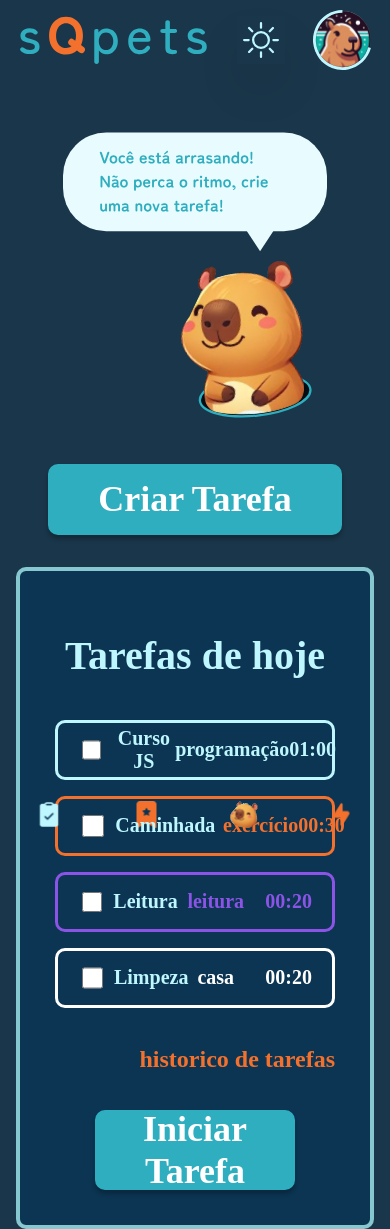
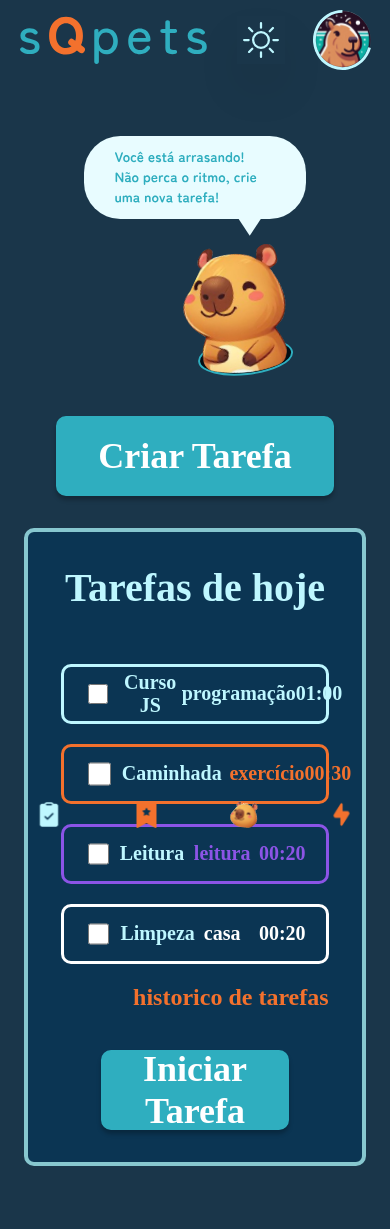
Before and after one commit to sQsquad/sQpets, a React (Vite) app: page / in a window 390 px wide. Shown: the top 1229 px of the page. After the commit the page ends 1190 px from the top, so only its background shows below. Built offline with nearby package versions, Linux system fonts and the light colour scheme; a web font is replaced by a local one.

Commit message:
Edit: ajustes iniciais de responsividade tablet view

```diff
--- a/src/components/BotaoTema/index.jsx
+++ b/src/components/BotaoTema/index.jsx
@@ -2,10 +2,7 @@ import styled from "styled-components";
 import { useTheme } from "../../contexto/ThemeContext";
 import { BsMoon, BsSun } from "react-icons/bs";
 
-export default function BotaoTema() {
-    const { isLightMode, toggleTheme } = useTheme();
-
-    const Tema = styled.button`
+const Tema = styled.button`
         background-color: transparent;
         cursor: pointer;
         width: 3rem;
@@ -24,9 +21,14 @@ export default function BotaoTema() {
         }
     `
 
+export default function BotaoTema() {
+    const { isLightMode, toggleTheme } = useTheme();
+
     return (
+        <>
         <Tema onClick={toggleTheme}>
             {isLightMode ? <BsMoon /> : <BsSun />}
         </Tema>
+        </>
     )
 }
--- a/src/components/CardTarefa/index.jsx
+++ b/src/components/CardTarefa/index.jsx
@@ -2,7 +2,7 @@ import styled from "styled-components";
 import Botao from "../Botao";
 import Tarefa from "../Tarefa";
 import ToLink from "../ToLink";
-import './cardTarefa.css';
+//import './cardTarefa.css';
 
 const CardContainer = styled.div`
     display: flex;
@@ -10,7 +10,7 @@ const CardContainer = styled.div`
     align-items: center;
     justify-content: center;
     width: 100%;
-    height: fit-content;
+    height: auto;
     padding: 2rem 0 2rem 0;
     border: 4px solid #87C7CF;
     border-radius: 10px;
@@ -24,7 +24,7 @@ const CardContent = styled.div`
     align-items: center;
     width: 80%;
     height: 90%;
-    gap: 2rem;
+    gap: 1.25rem;
 `
 const TituloCard = styled.h1`
     width: 29rem;
@@ -34,24 +34,46 @@ const TituloCard = styled.h1`
     font-size: 2.5rem;
     color: ${props => props.theme['--details']};
 `
+const ContentTasks = styled.div`
+    height: 80%;
+    width: 100%;
+    display: flex;
+    flex-direction: column;
+    align-items: center;
+    gap: 1.25rem;
+`
+const Historico = styled.div`
+    text-align: right;
+    height: 46px;
+    font-family: var(--fonte);
+    font-weight: 700;
+    text-decoration: none;
+    color: ${props => props.theme['--destaque']};
+`
+const CardButton = styled.div`
+    padding: 0 2.5rem;
+    height: 10%;
+    display: flex;
+    justify-content: center;
+`
 
 export default function CardTarefa() {
     return (
         <CardContainer>
             <CardContent>
             <TituloCard>Tarefas de hoje</TituloCard>
-                <div className="content_tasks">
+                <ContentTasks>
                 <Tarefa textLabel={"Curso JS"} name={"tarefa_1"} tag={"programação"} tempo={"01:00"} cor={'--details'}/>
                     <Tarefa textLabel={"Caminhada"} name={"tarefa_2"} tag={"exercício"} tempo={"00:30"} cor={'--destaque'}/>
                     <Tarefa textLabel={"Leitura"} name={"tarefa_3"} tag={"leitura"} tempo={"00:20"} cor={'--roxo-destaque'}/>
                     <Tarefa textLabel={"Limpeza"} name={"tarefa_4"} tag={"casa"} tempo={"00:20"} cor={'--tag-clara'}/>
-                </div>
-                <div className="historico">
+                </ContentTasks>
+                <Historico>
                     <ToLink>historico de tarefas</ToLink>
-                </div>
-                <div className="card_button">
+                </Historico>
+                <CardButton>
                     <Botao children={'Iniciar Tarefa'}/>
-                </div>
+                </CardButton>
             </CardContent>
         </CardContainer>
     )
--- a/src/components/Pet/pet.css
+++ b/src/components/Pet/pet.css
@@ -8,6 +8,6 @@
 }
 
 .pet_container img {
-    max-width: 90%;
+    max-width: 80%;
     height: 85%;
 }
--- a/src/pages/HomePage/index.jsx
+++ b/src/pages/HomePage/index.jsx
@@ -4,14 +4,17 @@ import Pet from "../../components/Pet";
 import styled from "styled-components";
 
 const Section = styled.section`
-    padding: 1rem;
+    padding: 4rem;
     display: flex;
     flex-direction: row;
+    align-items: center;
     width: 100%;
-    align-items: center;
+    height: 90%;
     @media screen and (max-width: 1024px){
         flex-direction: column-reverse;
         justify-content: flex-end;
+        height: auto;
+        padding: 1.5rem;
     }
 `
 
```
